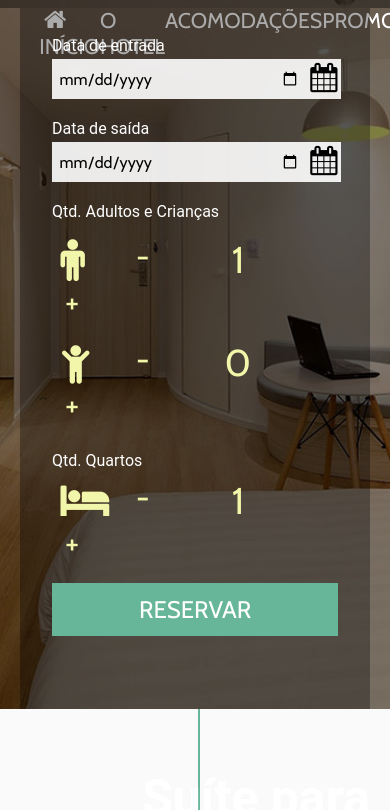
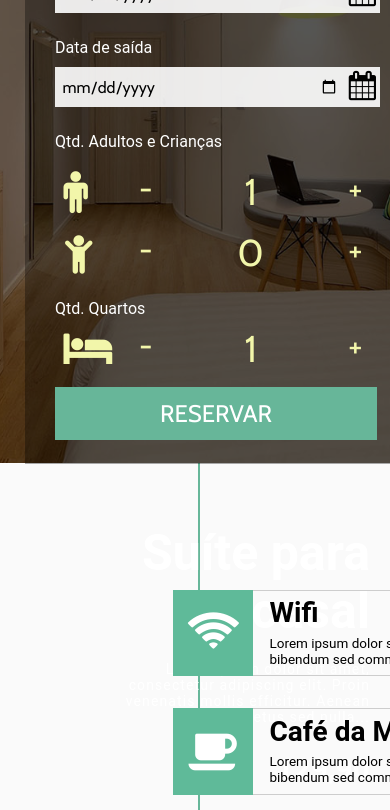
Before and after one commit to lima-dejuliana/HotelSite, a plain HTML site: page index.html in a window 390 px wide. Shown: the part 198-1008 px from the top of the page. Drawn offline with nearby package versions, Linux system fonts and the light colour scheme; a web font is replaced by a local one.

Commit message:
inicio mobile

```diff
--- /dev/null
+++ b/css/grid-medias.css
@@ -0,0 +1,24 @@
+/*
+.container{
+    width: 1140px;!important
+    margin: auto;
+}
+*/
+
+
+@media only screen and (max-width: 768px){
+    .container{
+        max-width:720px;
+        margin: auto;
+    }
+}
+
+@media only screen and (max-width: 576px){
+    .topo-contato {
+        display: none;
+    }
+    .container{
+        max-width: 540px;
+        margin: auto;
+    }
+}
--- a/css/main.css
+++ b/css/main.css
@@ -112,7 +112,7 @@ i {
 nav {
     background: url(../images/suite-casal-clean.jpg) no-repeat center;
     background-size: cover;
-    height: 93vh;
+    height: 615px;
 }
 
 .topo-social,
@@ -120,7 +120,7 @@ nav {
     display: -webkit-inline-box;
     display: -ms-inline-flexbox;
     display: inline-flex;
-    height: 7vh;
+    height: 46px;
 }
 
 .topo-contato {
@@ -165,7 +165,7 @@ nav {
 .navegacao {
     background-color: rgba(0, 0, 0, 0.7);
     width: 100%;
-    height: 10vh;
+    height: 66px;
     display: grid;
 }
 
@@ -192,7 +192,7 @@ nav {
 .wrapper-banner {
     background-color: rgba(0, 0, 0, 0.50);
     color: #ffffff;
-    height: 83vh;
+    height: 615px;
 }
 
 .txt-info-home {
@@ -221,46 +221,45 @@ nav {
 }
 
 .area-busca {
-    margin-right: 16%;
     background-color: rgba(0, 0, 0, 0.33);
-    padding: 0.5rem 1rem;
-    height: 83vh;
+    padding:30px;
+    height: 550px;
+    width: 390px;
 }
 
 .busca-label {
     display: block;
-    width: 100%;
-    padding: 1.2em 0.5em 0.3em 1em;
+    padding-bottom: 10px;
     font-family: 'Fauna One', 'Roboto', sans-serif;
     font-size: 16px;
 }
 
 .busca-input {
     display: inline-block;
-    width: 80%;
+    width: 290px;
     height: 40px;
     padding: 0.4em;
-    margin-left: 1rem;
     border: 0;
     font-family: 'Cabin', 'Helvitica', sans-serif;
     font-size: 16px;
     background-color: rgba(255, 255, 255, 0.9);
+    margin-bottom: 25px;
 }
 
 .busca-ico {
+    width: 35px;
     color: #000000;
     font-size: 22pt;
     height: 40px;
     padding: 0.13em;
     background-color: rgba(255, 255, 255, 0.9);
-    margin: 0;
+    margin: 0 0 25px;
     border: 0;
 }
 
 .busca-span-qtd {
     display: block;
-    width: 90%;
-    margin: 0.2rem 0 0 1rem;
+    width: 325px;
     padding: 0.5rem 0;
 }
 
@@ -296,15 +295,15 @@ nav {
 }
 
 .busca-span-qtd .busca-label {
-    padding: 0.5em 0;
+    padding: 8px 0;
 }
 
 .busca-btn-reserva {
-    width: 90%;
+    width: 322px;
     text-transform: uppercase;
     font-family: 'Cabin', 'Helvitica', sans-serif;
     font-size: 24px;
-    margin: 0.8rem 1rem;
+    margin-top: 8px;
     padding: 0.5em;
     color: #ffffff;
     background-color: #67b699;
--- a/index.html
+++ b/index.html
@@ -12,6 +12,7 @@
     <link rel="stylesheet" href="css/acomodacoes.css">
     <link rel="stylesheet" href="css/promo-depo.css">
     <link rel="stylesheet" href="css/servicos.css">
+    <link rel="stylesheet" href="css/grid-medias.css">
     <title>Hotel Resort</title>
 </head>
 
@@ -45,7 +46,8 @@
             </div>
             <div class="wrapper-banner">
                 <div class="container">
-                    <div class="col-1-3 area-busca">
+                    <div class="col-2">
+                       <div class="area-busca">
                         <span>
                             <label class="busca-label">Data de entrada</label>
                             <input class="busca-input" type="date"><i class="fa busca-ico">&#xF073;</i>
@@ -78,12 +80,13 @@
                         </span>
                         <button class="busca-btn-reserva">Reservar</button>
                     </div>
+                    </div>
                     <div class="col-2 txt-info-home">
                         <h2>Suíte para casal</h2>
                         <p>Lorem ipsum dolor sit amet, consectetur adipiscing elit. Proin venenatis mollis efficitur. Aenean non metus sed nulla...</p>
                         <h4>129,90</h4>
                     </div>
-                </div>
+            </div>
             </div>
         </nav>
     </header>
```
Also changed, not shown: css/grid-medias.min.css (added), css/main.min.css (added).
